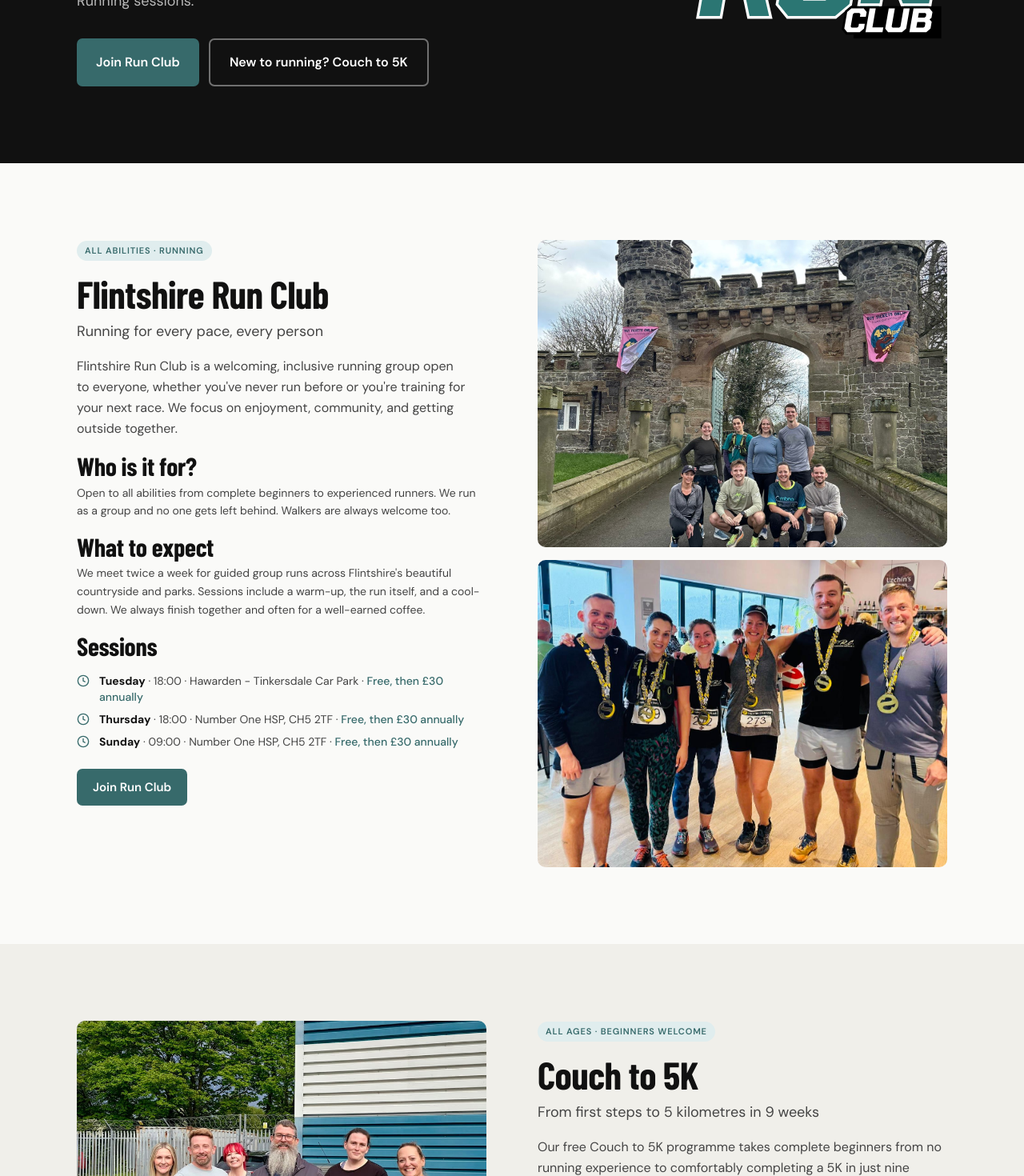
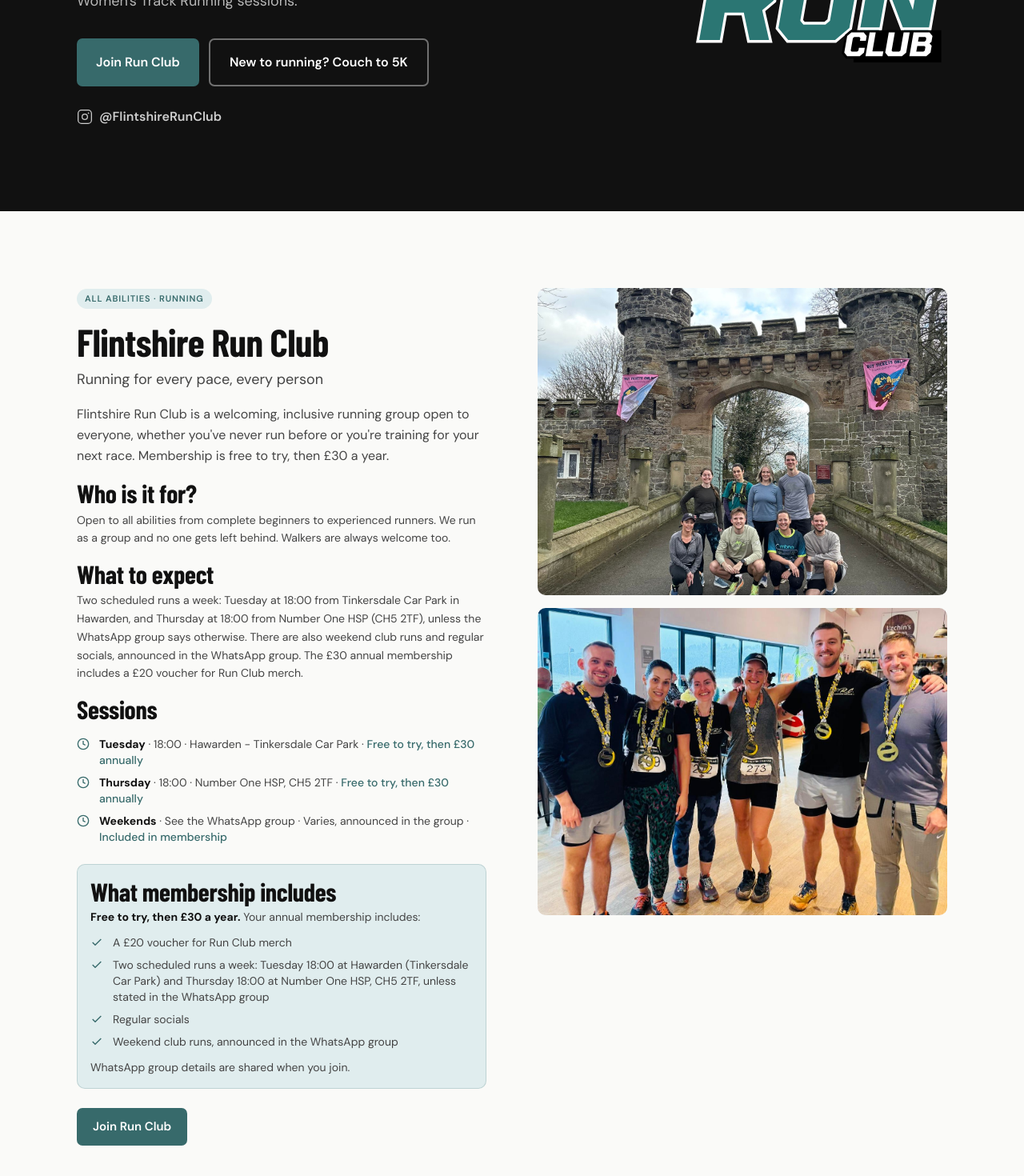
Before and after one commit to Numberonehsp/lift-flintshire-website, a React (Vite) app: page /run-club in a window 1280 px wide. Shown: the part 360-1830 px from the top of the page at 80% size. Built offline with nearby package versions, Linux system fonts and the light colour scheme; no server answers; a web font is replaced by a local one.

Commit message:
feat: update Run Club membership details and add the Run Club Instagram
Co-Authored-By: Claude Sonnet 5.5 <noreply@anthropic.com>

```diff
--- a/src/components/layout/Footer.tsx
+++ b/src/components/layout/Footer.tsx
@@ -1,17 +1,8 @@
 import { Link } from 'react-router-dom'
 import { footerNav } from '../../data/navigation'
 import { NewsletterSignup } from '../forms/NewsletterSignup'
-
-function InstagramIcon() {
-  return (
-    <svg width="20" height="20" viewBox="0 0 24 24" fill="none" stroke="currentColor" strokeWidth="1.5" aria-hidden="true">
-      <rect x="2" y="2" width="20" height="20" rx="5" />
-      <circle cx="12" cy="12" r="4" />
-      <circle cx="17.5" cy="6.5" r="1" fill="currentColor" stroke="none" />
-    </svg>
-  )
-}
-
+import { InstagramIcon } from '../ui/InstagramIcon'
+import { LIFT_FLINTSHIRE_INSTAGRAM_URL, RUN_CLUB_INSTAGRAM_URL } from '../../data/links'
 
 export function Footer() {
   return (
@@ -61,17 +52,32 @@ export function Footer() {
           {/* Col 3: Social + contact */}
           <div>
             <h3 className="font-display font-bold text-base text-white mb-4 uppercase tracking-wider">Connect</h3>
-            <div className="flex gap-4 mb-4">
+            <ul className="flex flex-col gap-1 mb-4">
+              <li>
                 <a
-                href="https://instagram.com/LiftFlintshire"
+                  href={LIFT_FLINTSHIRE_INSTAGRAM_URL}
                   target="_blank"
                   rel="noopener noreferrer"
-                className="text-white/70 hover:text-teal-light transition-colors min-h-[44px] flex items-center"
-                aria-label="Lift Flintshire on Instagram"
+                  className="inline-flex min-h-[44px] items-center gap-2 font-body text-sm text-white/70 hover:text-teal-light transition-colors"
                 >
                   <InstagramIcon />
+                  @LiftFlintshire
+                  <span className="sr-only">, Lift Flintshire on Instagram (opens in a new tab)</span>
                 </a>
-            </div>
+              </li>
+              <li>
+                <a
+                  href={RUN_CLUB_INSTAGRAM_URL}
+                  target="_blank"
+                  rel="noopener noreferrer"
+                  className="inline-flex min-h-[44px] items-center gap-2 font-body text-sm text-white/70 hover:text-teal-light transition-colors"
+                >
+                  <InstagramIcon />
+                  @FlintshireRunClub
+                  <span className="sr-only">, Flintshire Run Club on Instagram (opens in a new tab)</span>
+                </a>
+              </li>
+            </ul>
             <a
               href="mailto:hello@liftflintshire.co.uk"
               className="inline-flex min-h-[32px] items-center font-body text-sm text-white/70 hover:text-white transition-colors"
--- /dev/null
+++ b/src/components/ui/InstagramIcon.tsx
@@ -0,0 +1,9 @@
+export function InstagramIcon({ size = 20 }: { size?: number }) {
+  return (
+    <svg width={size} height={size} viewBox="0 0 24 24" fill="none" stroke="currentColor" strokeWidth="1.5" aria-hidden="true">
+      <rect x="2" y="2" width="20" height="20" rx="5" />
+      <circle cx="12" cy="12" r="4" />
+      <circle cx="17.5" cy="6.5" r="1" fill="currentColor" stroke="none" />
+    </svg>
+  )
+}
--- a/src/data/links.ts
+++ b/src/data/links.ts
@@ -7,3 +7,7 @@ export const YOUTH_BEGINNERS_JOIN_URL =
 
 export const WEIGHTLIFTING_CONSULTATION_URL =
   'https://numberonehsp.gymmasteronline.com/portal/book/service?serviceid=698033'
+
+// Social accounts.
+export const LIFT_FLINTSHIRE_INSTAGRAM_URL = 'https://instagram.com/LiftFlintshire'
+export const RUN_CLUB_INSTAGRAM_URL = 'https://instagram.com/FlintshireRunClub'
--- a/src/data/programmes.ts
+++ b/src/data/programmes.ts
@@ -29,15 +29,15 @@ export const programmes: Programme[] = [
     tagline: 'Running for every pace, every person',
     badge: 'All Abilities · Running',
     description:
-      "Flintshire Run Club is a welcoming, inclusive running group open to everyone, whether you've never run before or you're training for your next race. We focus on enjoyment, community, and getting outside together.",
+      "Flintshire Run Club is a welcoming, inclusive running group open to everyone, whether you've never run before or you're training for your next race. Membership is free to try, then £30 a year.",
     targetAudience:
       "Open to all abilities from complete beginners to experienced runners. We run as a group and no one gets left behind. Walkers are always welcome too.",
     whatToExpect:
-      "We meet twice a week for guided group runs across Flintshire's beautiful countryside and parks. Sessions include a warm-up, the run itself, and a cool-down. We always finish together and often for a well-earned coffee.",
+      "Two scheduled runs a week: Tuesday at 18:00 from Tinkersdale Car Park in Hawarden, and Thursday at 18:00 from Number One HSP (CH5 2TF), unless the WhatsApp group says otherwise. There are also weekend club runs and regular socials, announced in the WhatsApp group. The £30 annual membership includes a £20 voucher for Run Club merch.",
     sessions: [
-      { day: 'Tuesday', time: '18:00', location: 'Hawarden - Tinkersdale Car Park', cost: 'Free, then £30 annually' },
-      { day: 'Thursday', time: '18:00', location: 'Number One HSP, CH5 2TF', cost: 'Free, then £30 annually' },
-      { day: 'Sunday', time: '09:00', location: 'Number One HSP, CH5 2TF', cost: 'Free, then £30 annually' },
+      { day: 'Tuesday', time: '18:00', location: 'Hawarden - Tinkersdale Car Park', cost: 'Free to try, then £30 annually' },
+      { day: 'Thursday', time: '18:00', location: 'Number One HSP, CH5 2TF', cost: 'Free to try, then £30 annually' },
+      { day: 'Weekends', time: 'See the WhatsApp group', location: 'Varies, announced in the group', cost: 'Included in membership' },
     ],
   },
   {
--- a/src/pages/RunClub.tsx
+++ b/src/pages/RunClub.tsx
@@ -4,7 +4,39 @@ import { Button } from '../components/ui/Button'
 import { ProgrammeSection } from '../components/programmes/ProgrammeSection'
 import { useProgrammesWithSessions } from '../components/programmes/useProgrammesWithSessions'
 import { StickyJoinBar } from '../components/layout/StickyJoinBar'
-import { RUN_CLUB_JOIN_URL } from '../data/links'
+import { InstagramIcon } from '../components/ui/InstagramIcon'
+import { RUN_CLUB_JOIN_URL, RUN_CLUB_INSTAGRAM_URL } from '../data/links'
+
+const MEMBERSHIP_INCLUDES = [
+  'A £20 voucher for Run Club merch',
+  'Two scheduled runs a week: Tuesday 18:00 at Hawarden (Tinkersdale Car Park) and Thursday 18:00 at Number One HSP, CH5 2TF, unless stated in the WhatsApp group',
+  'Regular socials',
+  'Weekend club runs, announced in the WhatsApp group',
+]
+
+function MembershipIncludes() {
+  return (
+    <div className="mt-6 p-4 bg-teal-pale rounded-card border border-teal/20">
+      <p className="font-display font-bold text-h3 text-ink mb-1">What membership includes</p>
+      <p className="font-body text-sm text-ink-light mb-3">
+        <strong className="text-ink">Free to try, then £30 a year.</strong> Your annual membership includes:
+      </p>
+      <ul className="space-y-2">
+        {MEMBERSHIP_INCLUDES.map(item => (
+          <li key={item} className="flex items-start gap-3 font-body text-sm text-ink-light">
+            <svg className="flex-shrink-0 mt-0.5 text-teal" width="16" height="16" viewBox="0 0 24 24" fill="none" stroke="currentColor" strokeWidth="2" aria-hidden="true">
+              <path d="M20 6L9 17l-5-5" />
+            </svg>
+            <span>{item}</span>
+          </li>
+        ))}
+      </ul>
+      <p className="font-body text-sm text-ink-light mt-3">
+        WhatsApp group details are shared when you join.
+      </p>
+    </div>
+  )
+}
 
 export default function RunClub() {
   const programmes = useProgrammesWithSessions('run-club')
@@ -16,7 +48,7 @@ export default function RunClub() {
     <>
       <Seo
         title="Flintshire Run Club · Lift Flintshire CIC"
-        description="Flintshire Run Club: free guided group runs for every pace, plus Couch to 5K and Women's Track Running. Open to everyone, beginners welcome."
+        description="Flintshire Run Club: two scheduled runs a week plus weekend club runs, free to try then £30 a year. Plus Couch to 5K and Women's Track Running. Beginners welcome."
         path="/run-club"
       />
 
@@ -33,7 +65,7 @@ export default function RunClub() {
         <p className="font-body font-semibold text-[11px] uppercase tracking-[0.08em] text-teal-light mb-4">Lift Flintshire</p>
         <h1 className="font-display font-black text-h1 text-white uppercase mb-4">Flintshire Run Club</h1>
         <p className="font-body text-lg text-white/70 max-w-xl leading-relaxed mb-8">
-          Running for every pace, every person. Three guided sessions a week, plus our Couch to 5K programme and Women's Track Running sessions.
+          Running for every pace, every person. Two scheduled runs a week plus weekend club runs, and our Couch to 5K programme and Women's Track Running sessions.
         </p>
         <div className="flex flex-wrap gap-3">
           <Button variant="primary" size="lg" href={RUN_CLUB_JOIN_URL}>Join Run Club</Button>
@@ -41,6 +73,16 @@ export default function RunClub() {
             New to running? Couch to 5K
           </Button>
         </div>
+        <a
+          href={RUN_CLUB_INSTAGRAM_URL}
+          target="_blank"
+          rel="noopener noreferrer"
+          className="mt-4 inline-flex min-h-[44px] items-center gap-2 font-body font-semibold text-white/80 hover:text-teal-light transition-colors"
+        >
+          <InstagramIcon />
+          @FlintshireRunClub
+          <span className="sr-only">, Flintshire Run Club on Instagram (opens in a new tab)</span>
+        </a>
           </div>
         </div>
       </SectionWrapper>
@@ -49,7 +91,9 @@ export default function RunClub() {
         <ProgrammeSection
           programme={club}
           actions={[{ label: 'Join Run Club', href: RUN_CLUB_JOIN_URL }]}
-        />
+        >
+          <MembershipIncludes />
+        </ProgrammeSection>
       )}
       {couch && (
         <ProgrammeSection
```
Also changed, not shown: 1 other file (tests, documents, lock files or other folders). Lines whose indentation alone changed are shown as unchanged.
